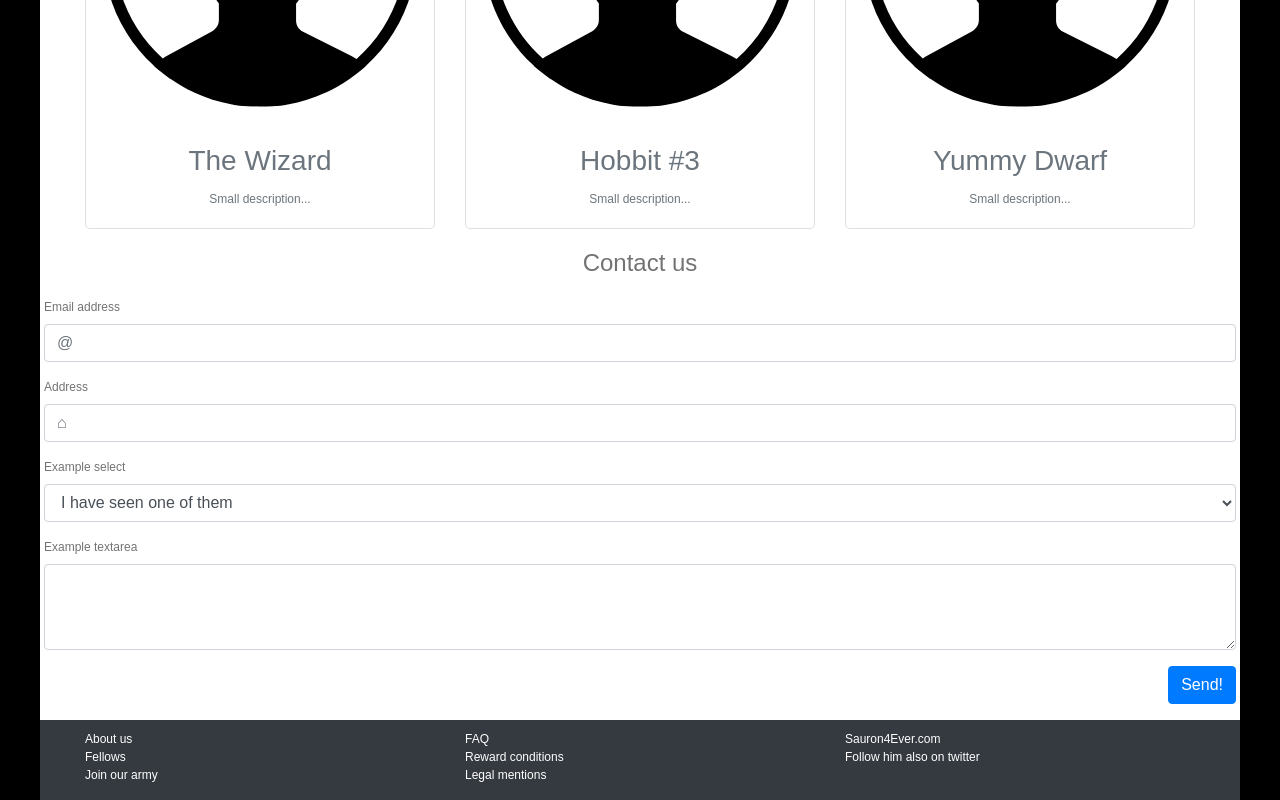
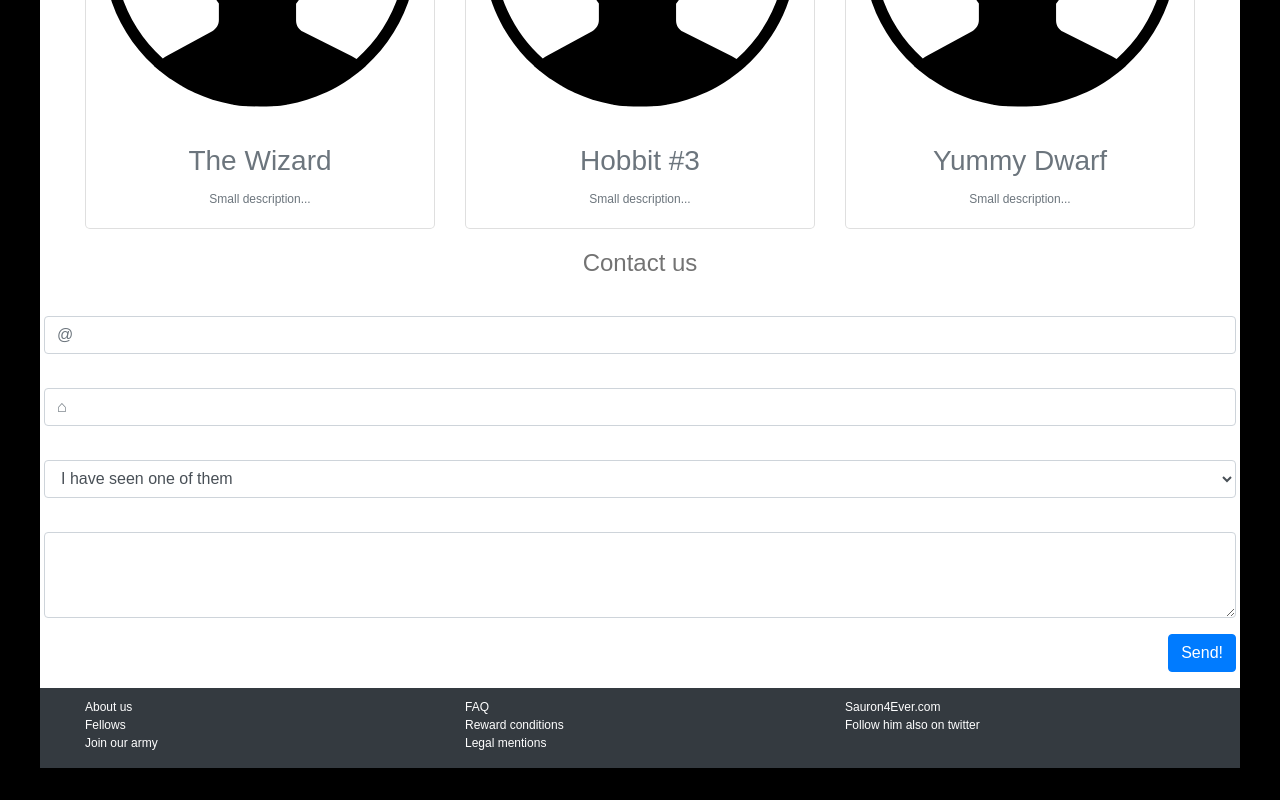
Before and after one commit to SebG-prog/Integration-10-WCS, a plain HTML site: page index.html in a window 1280 px wide. Shown: the part 1024-1824 px from the top of the page. After the commit the page ends 1792 px from the top, so only its background shows below. Drawn offline with nearby package versions, Linux system fonts and the light colour scheme.

Commit message:
modified slightly the forms label

```diff
--- a/index.html
+++ b/index.html
@@ -128,22 +128,22 @@
 
         <form action="" method="">
             <div class="form-group">
-                <label for="emailAdress">Email address</label>
+                <label for="emailAdress"></label>
                 <input type="email" class="form-control" id="emailAdress" placeholder="@">
             </div>
             <div class="form-group">
-                <label for="homeAdress">Address</label>
+                <label for="homeAdress"></label>
                 <input type="text" class="form-control" id="homeAdress" placeholder="&#8962;">
             </div>
             <div class="form-group">
-                <label for="exampleFormControlSelect1">Example select</label>
+                <label for="exampleFormControlSelect1"></label>
                 <select class="form-control" id="exampleFormControlSelect1">
                     <option>I have seen one of them</option>
                     <option>I have catch one of them</option>
                 </select>
             </div>
             <div class="form-group">
-                <label for="exampleFormControlTextarea1">Example textarea</label>
+                <label for="exampleFormControlTextarea1"></label>
                 <textarea class="form-control" id="exampleFormControlTextarea1" rows="3"></textarea>
             </div>
             <div class="form-group text-right">
```
